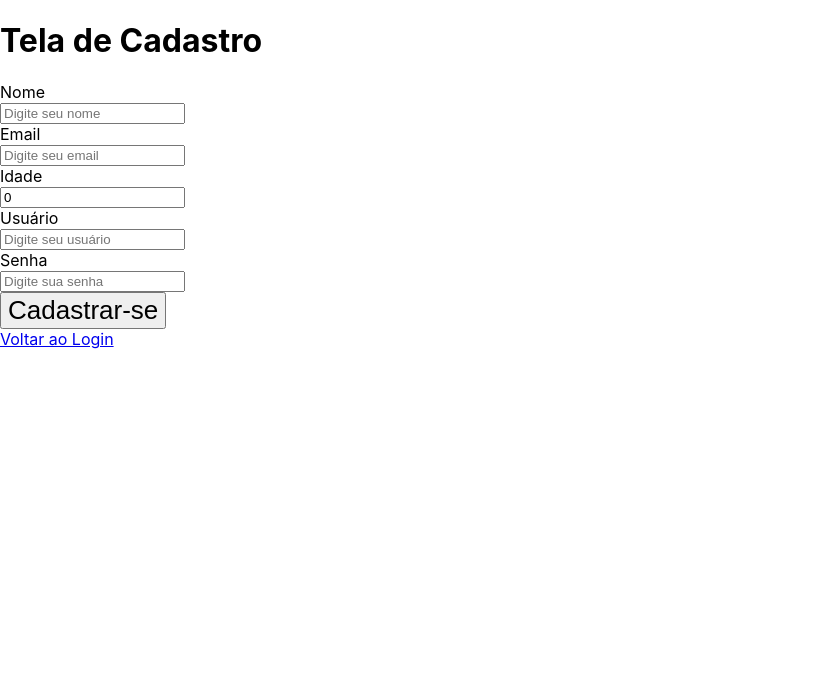
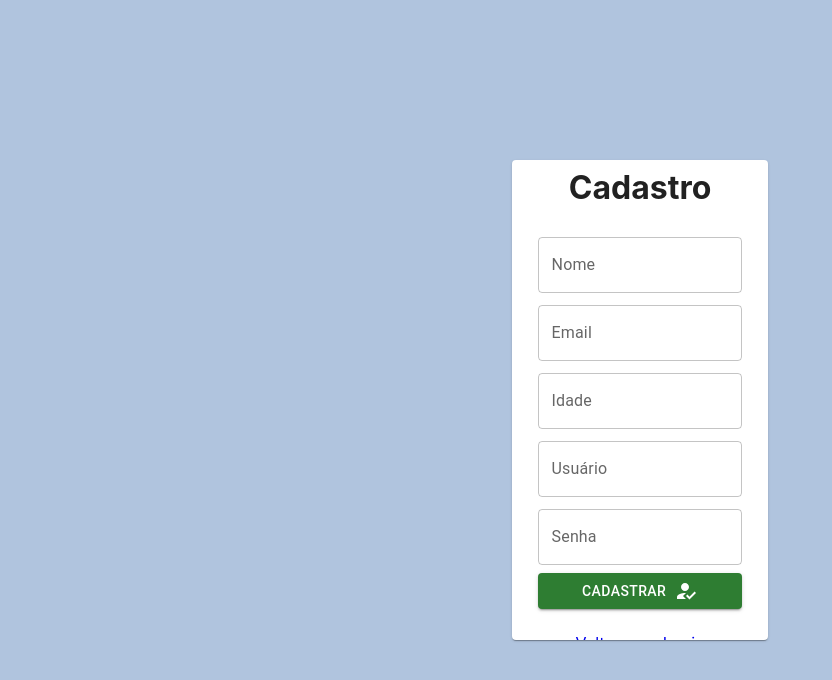
Before and after one commit to eduardodgdebem/spatial-newsletter, a React (Vite) app: page /register in a window 1280 px wide. Shown: the top 680 px of the page, without its empty margins (0-832 px from the left). Built offline with nearby package versions, Linux system fonts and the light colour scheme.

Commit message:
Estilizando cadastro

```diff
--- a/src/pages/login/index.jsx
+++ b/src/pages/login/index.jsx
@@ -2,7 +2,8 @@ import { useState } from "react";
 import { Link } from "react-router-dom";
 import TextField from "@mui/material/TextField";
 import CardContent from "@mui/material/CardContent";
-import LoginIcon from '@mui/icons-material/Login';import Card from "@mui/material/Card";
+import LoginIcon from "@mui/icons-material/Login";
+import Card from "@mui/material/Card";
 import Button from "@mui/material/Button";
 
 import "./login.css";
@@ -43,7 +44,7 @@ function Login() {
           variant="outlined"
           type="password"
         />
-        <Button variant="contained" type="submit" color="primary">
+        <Button onClick={handleLogin} variant="contained" color="primary">
           Login &nbsp;
           <LoginIcon />
         </Button>
--- a/src/pages/register/index.jsx
+++ b/src/pages/register/index.jsx
@@ -1,59 +1,130 @@
-import { useState } from 'react';
-import { Link } from 'react-router-dom';
+import { useState } from "react";
+import { Link } from "react-router-dom";
+import TextField from "@mui/material/TextField";
+import CardContent from "@mui/material/CardContent";
+import LoginIcon from "@mui/icons-material/Login";
+import HowToRegIcon from "@mui/icons-material/HowToReg";
+import Card from "@mui/material/Card";
+import Button from "@mui/material/Button";
+
+import "../login/login.css";
 
 function Register() {
   const [user, setUser] = useState({});
-  const [username, setUsername] = useState('');
-  const [password, setPassword] = useState('');
-  const [email, setEmail] = useState('');
-  const [name, setName] = useState('');
-  const [age, setAge] = useState(0);
-
+  const [username, setUsername] = useState("");
+  const [password, setPassword] = useState("");
+  const [email, setEmail] = useState("");
+  const [name, setName] = useState("");
+  const [age, setAge] = useState();
 
   function handleRegister(e) {
-    e.preventDefault()
-    debugger
+    e.preventDefault();
+    debugger;
   }
 
   return (
-    <div>
-      <h1>Tela de Cadastro</h1>
-      <form onSubmit={handleRegister}>
-        <label>Nome</label><br />
-        <input
+    <div className="container">
+      <Card className="login">
+        <h1>Cadastro</h1>
+        <TextField
+          className="login-input"
+          margin="dense"
           value={name}
-          placeholder="Digite seu nome"
-          onChange={e => setName(e.target.value)}
-        /><br />
-        <label>Email</label><br />
-        <input
-          placeholder='Digite seu email'
+          label="Nome"
+          onChange={(e) => setName(e.target.value)}
+          variant="outlined"
+          type="text"
+        />
+        <TextField
+          className="login-input"
+          margin="dense"
           value={email}
-          onChange={e => setEmail(e.target.value)}
-        /><br />
-        <label>Idade</label><br />
-        <input
-          placeholder='Digite sua idade'
+          label="Email"
+          onChange={(e) => setEmail(e.target.value)}
+          variant="outlined"
+          type="email"
+        />
+        <TextField
+          className="login-input"
+          margin="dense"
           value={age}
-          onChange={e => setAge(e.target.value)}
-        /><br />
-        <label>Usuário</label><br />
-        <input
-          placeholder='Digite seu usuário'
+          label="Idade"
+          onChange={(e) => setAge(e.target.value)}
+          variant="outlined"
+          type="number"
+        />
+        <TextField
+          className="login-input"
+          margin="dense"
           value={username}
-          onChange={e => setUsername(e.target.value)}
-        /><br />
-        <label>Senha</label><br />
-        <input
+          label="Usuário"
+          onChange={(e) => setUsername(e.target.value)}
+          variant="outlined"
+          type="text"
+        />
+        <TextField
+          className="login-input"
+          margin="dense"
+          value={password}
+          label="Senha"
+          onChange={(e) => setPassword(e.target.value)}
+          variant="outlined"
           type="password"
-          placeholder='Digite sua senha'
-          value={password}
-          onChange={e => setPassword(e.target.value)}
-        /><br />
-        <button type='submit'>Cadastrar-se</button><br />
-        <Link to="/">Voltar ao Login</Link>
-      </form>
+        />
+        <Button
+          onClick={handleRegister}
+          variant="contained"
+          type="submit"
+          color="success"
+        >
+          Cadastrar &nbsp;
+          <HowToRegIcon />
+        </Button>
+        <br />
+        <span>
+          <Link to="/">Voltar para Login</Link>
+        </span>
+      </Card>
     </div>
+
+    // <div>
+    //   <h1>Tela de Cadastro</h1>
+    //   <form onSubmit={handleRegister}>
+    //     <label>Nome</label><br />
+    //     <input
+    //       value={name}
+    //       placeholder="Digite seu nome"
+    //       onChange={e => setName(e.target.value)}
+    //     /><br />
+    //     <label>Email</label><br />
+    //     <input
+    //       placeholder='Digite seu email'
+    //       value={email}
+    //       onChange={e => setEmail(e.target.value)}
+    //     /><br />
+    //     <label>Idade</label><br />
+    //     <input
+    //       placeholder='Digite sua idade'
+    //       value={age}
+    //       onChange={e => setAge(e.target.value)}
+    //     /><br />
+    //     <label>Usuário</label><br />
+    //     <input
+    //       placeholder='Digite seu usuário'
+    //       value={username}
+    //       onChange={e => setUsername(e.target.value)}
+    //     /><br />
+    //     <label>Senha</label><br />
+    //     <input
+    //       type="password"
+    //       placeholder='Digite sua senha'
+    //       value={password}
+    //       onChange={e => setPassword(e.target.value)}
+    //     /><br />
+    //     <button type='submit'>Cadastrar-se</button><br />
+    //     <Link to="/">Voltar ao Login</Link>
+    //   </form>
+    // </div>
   );
 }
 export default Register;
```
